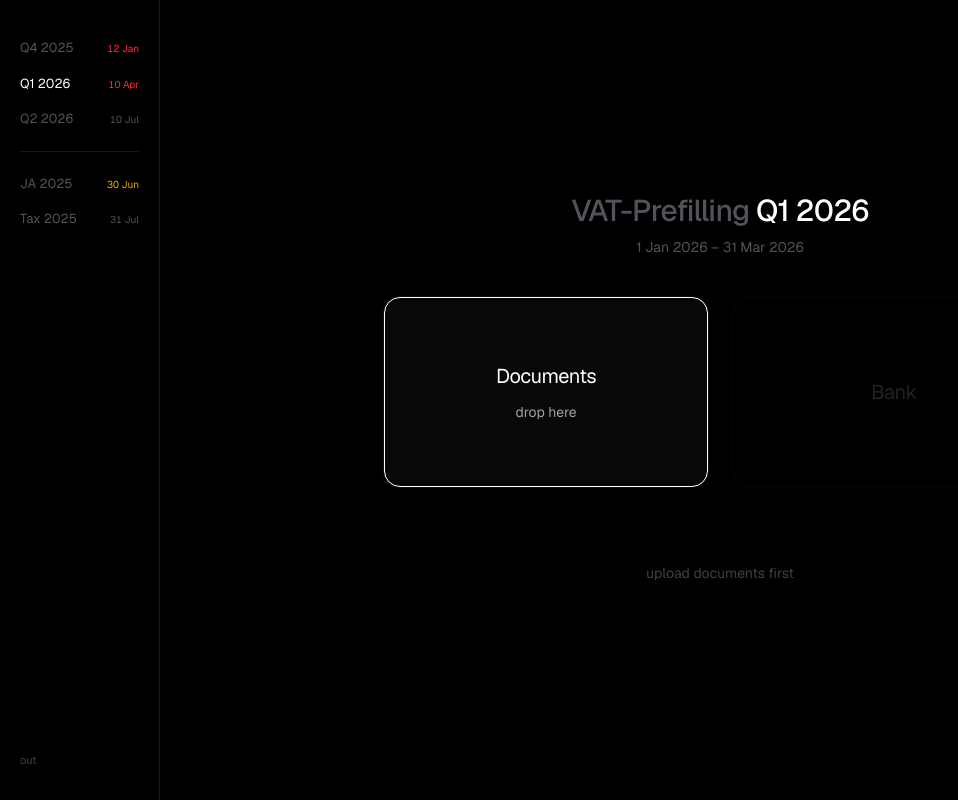
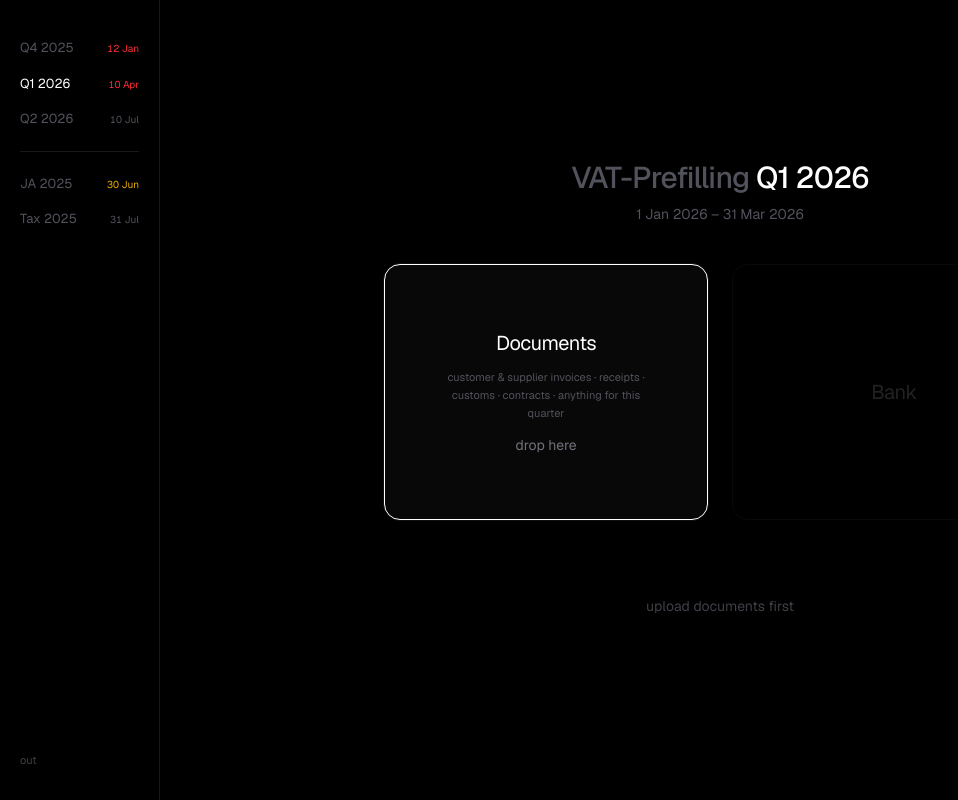
Before and after one commit to tadeus123/fucktax_pro, a Next.js app: page /vat/q1-2026 in a window 1280 px wide. Shown: the whole page, without its empty margins (0-958 px from the left). Built offline with nearby package versions, Linux system fonts and the light colour scheme.

Commit message:
Show upload hints inside active drop zone only.
Co-authored-by: Cursor <cursoragent@cursor.com>

```diff
--- a/src/components/UploadZone.tsx
+++ b/src/components/UploadZone.tsx
@@ -4,6 +4,7 @@ import { useCallback, useRef, useState } from "react";
 
 type UploadZoneProps = {
   title: string;
+  hint?: string;
   accept: string;
   onFilesSelected: (files: File[]) => void;
   files: File[];
@@ -13,6 +14,7 @@ type UploadZoneProps = {
 
 export function UploadZone({
   title,
+  hint,
   accept,
   onFilesSelected,
   files,
@@ -64,7 +66,14 @@ export function UploadZone({
         {done ? (
           <p className="mt-3 text-sm text-zinc-500">{files.length} files</p>
         ) : active ? (
-          <p className="mt-3 text-sm text-zinc-400">drop here</p>
+          <>
+            {hint ? (
+              <p className="mt-3 max-w-[220px] text-[11px] leading-relaxed text-zinc-600">
+                {hint}
+              </p>
+            ) : null}
+            <p className="mt-3 text-sm text-zinc-500">drop here</p>
+          </>
         ) : null}
         <input
           ref={inputRef}
--- a/src/components/VatFilingView.tsx
+++ b/src/components/VatFilingView.tsx
@@ -26,6 +26,7 @@ export function VatFilingView({ filing }: { filing: VatFiling }) {
       <div className="flex w-full max-w-2xl flex-col gap-4 sm:flex-row sm:gap-6">
         <UploadZone
           title="Documents"
+          hint="customer & supplier invoices · receipts · customs · contracts · anything for this quarter"
           accept=".pdf,.png,.jpg,.jpeg,.webp,.heic,.csv,.xlsx,.xls,.doc,.docx,.txt"
           files={documents}
           onFilesSelected={setDocuments}
@@ -34,6 +35,7 @@ export function VatFilingView({ filing }: { filing: VatFiling }) {
         />
         <UploadZone
           title="Bank"
+          hint="bank export for this period · CSV or PDF"
           accept=".csv,.pdf,.xlsx,.xls,.txt,.ofx,.qif"
           files={bankFiles}
           onFilesSelected={setBankFiles}
```
